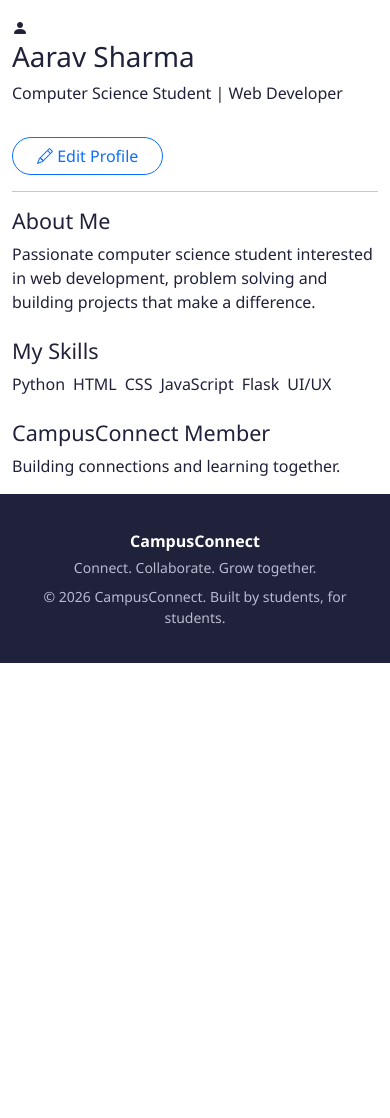
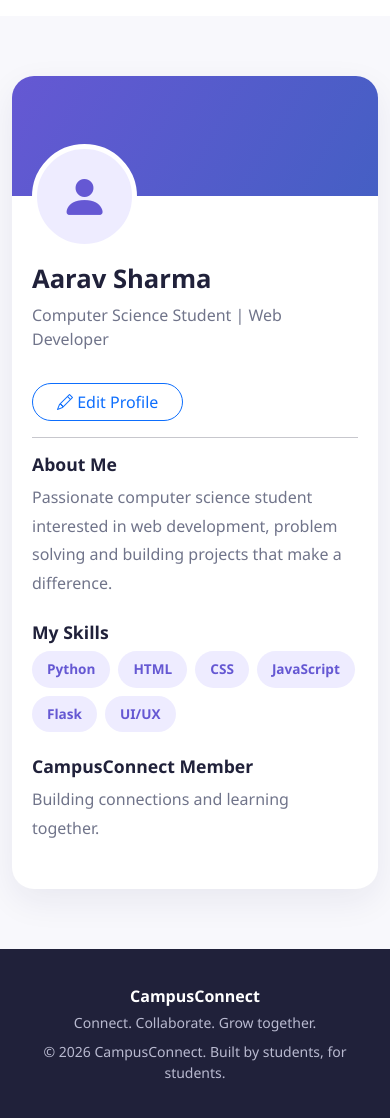
Before and after one commit to Vanditamehta/campus-connect-f, a Flask app: template templates/profile.html in a window 390 px wide. Shown: the part 76-1194 px from the top of the page. Before the commit the page ends 739 px from the top, so only its background shows below. Run offline with Flask 3, Linux system fonts and the light colour scheme; the template is opened without the code that fills it, so the values that code supplies are empty.

Commit message:
style: add responsive student profile styling

```diff
--- a/static/css/style.css
+++ b/static/css/style.css
@@ -402,3 +402,88 @@ a {
         padding: 28px 22px;
     }
 }
+
+/* PROFILE PAGE */
+
+.profile-section {
+    background: #f8f8fc;
+    min-height: 75vh;
+    padding: 60px 0;
+}
+
+.profile-card {
+    background: white;
+    border-radius: 22px;
+    overflow: hidden;
+    box-shadow: 0 12px 35px rgba(35, 32, 80, 0.07);
+}
+
+.profile-cover {
+    height: 170px;
+    background: linear-gradient(120deg, #6558d3, #455fc4);
+}
+
+.profile-content {
+    padding: 0 35px 40px;
+}
+
+.profile-avatar {
+    width: 105px;
+    height: 105px;
+    border-radius: 50%;
+    background: #eeecff;
+    color: #6558d3;
+    border: 5px solid white;
+    margin-top: -52px;
+    display: flex;
+    justify-content: center;
+    align-items: center;
+    font-size: 3rem;
+}
+
+.profile-name {
+    font-size: 2rem;
+    font-weight: 800;
+    margin-top: 15px;
+}
+
+.profile-headline {
+    color: #70748a;
+}
+
+.profile-detail h4 {
+    font-size: 1.1rem;
+    font-weight: 750;
+}
+
+.profile-detail p {
+    color: #70748a;
+    line-height: 1.8;
+}
+
+.skill-badge {
+    background: #eeecff;
+    color: #6558d3;
+    border-radius: 30px;
+    padding: 8px 15px;
+    font-size: 0.85rem;
+    font-weight: 600;
+}
+
+.profile-edit-card {
+    max-width: 550px;
+}
+
+@media (max-width: 576px) {
+    .profile-content {
+        padding: 0 20px 30px;
+    }
+
+    .profile-cover {
+        height: 120px;
+    }
+
+    .profile-name {
+        font-size: 1.6rem;
+    }
+}
```
